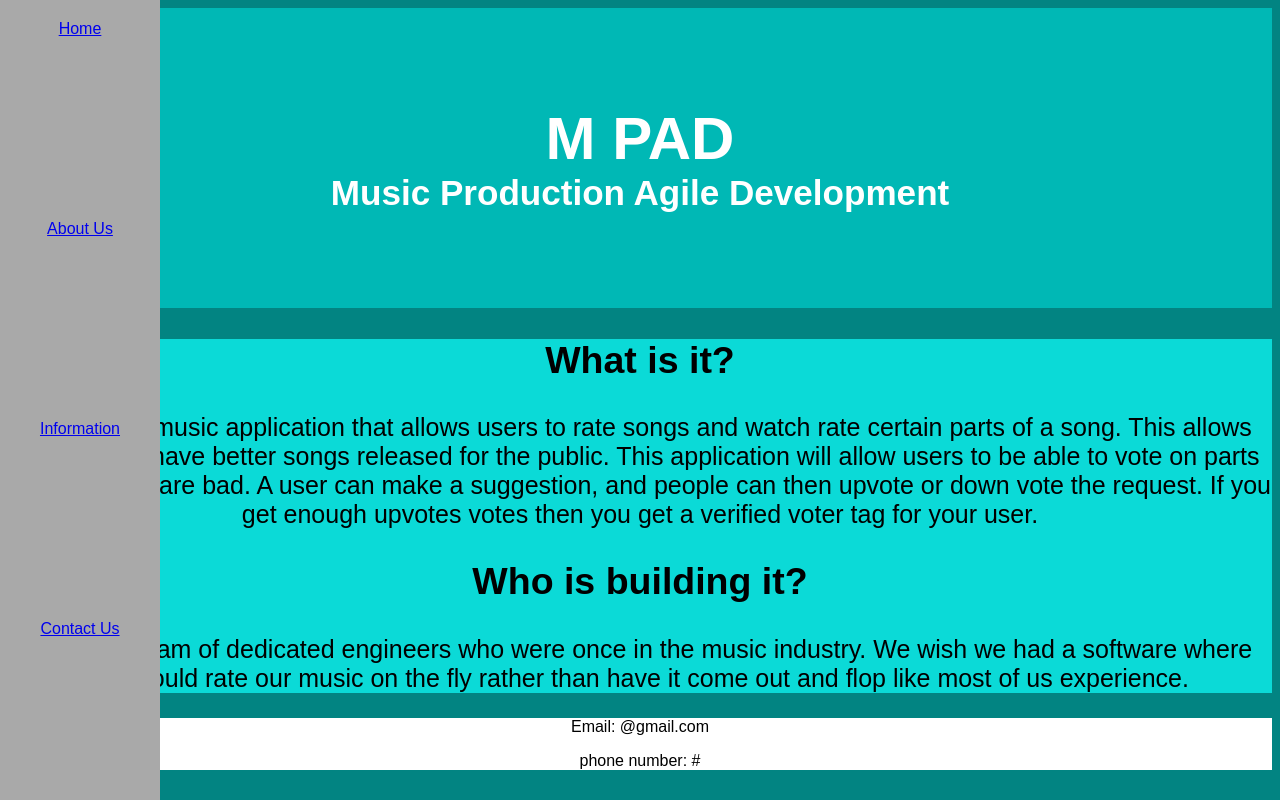
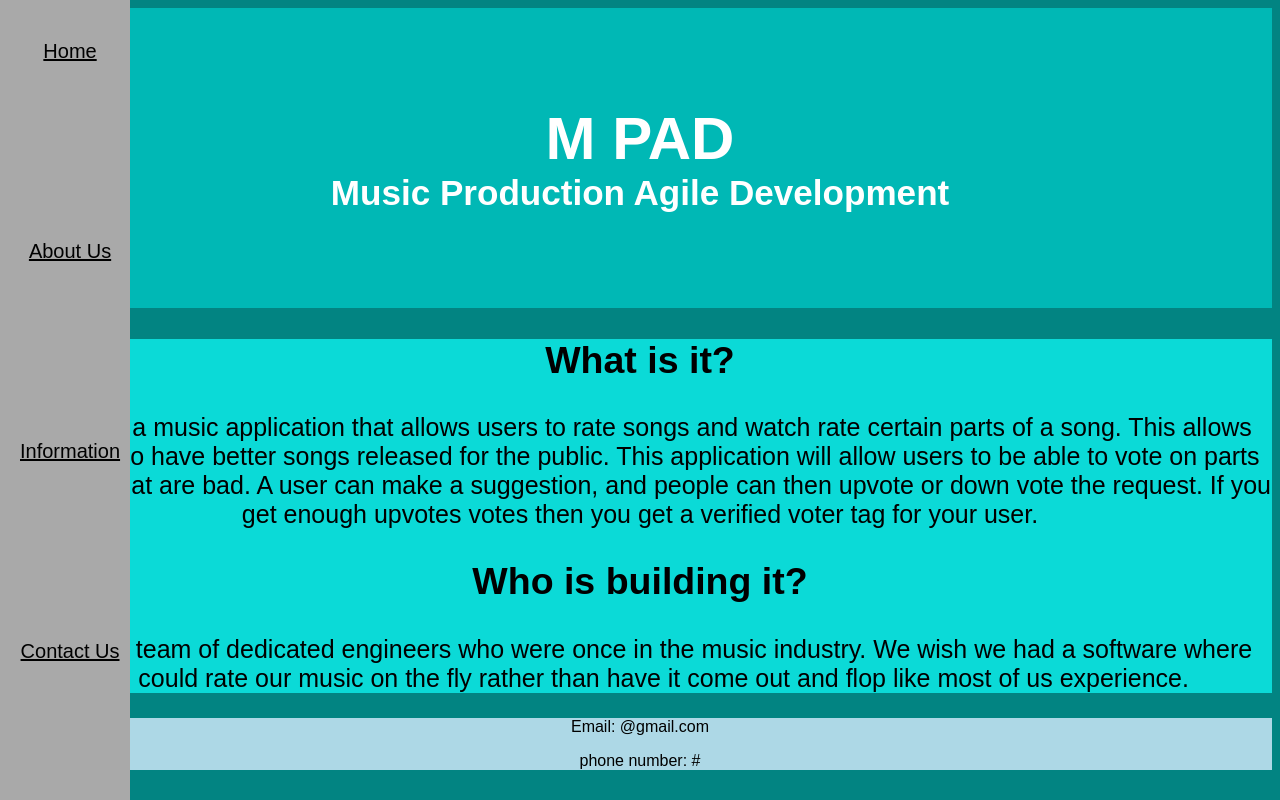
Before and after one commit to joeygaitan/landing-page, a website: page index.html in a window 1280 px wide. Drawn offline with Linux system fonts and the light colour scheme.

Commit message:
added in some css changes

```diff
--- a/index.html
+++ b/index.html
@@ -9,10 +9,10 @@
 </head>
 <body>
     <div class="navBar">
-        <a href="#header">Home</a>
-        <a href="#aboutUs">About Us</a>
-        <a href="#info">Information</a>
-        <a href="#contact">Contact Us</a>
+        <a href="#header" class="nav">Home</a>
+        <a href="#aboutUs"class="nav">About Us</a>
+        <a href="#info"class="nav">Information</a>
+        <a href="#contact"class="nav">Contact Us</a>
     </div>
     <div claas="body">
         <div id="header">
--- a/style.css
+++ b/style.css
@@ -1,12 +1,11 @@
 body{
-    text-align: center;
     background-color: #028482;
     font-family: sans-serif;
 }
 
 .navBar{
   height: 100%; /* Full-height: remove this if you want "auto" height */
-  width: 160px; /* Set the width of the sidebar */
+  width: 130px; /* Set the width of the sidebar */
   position: fixed;
   z-index: 1; /* Stay on top */
   top: 0; /* Stay at the top */
@@ -16,16 +15,18 @@ body{
   padding-top: 20px;
   display: grid;
   grid-row: auto;
-  grid-row-gap: 0;
+  grid-column-gap: 0;
 }
 
-.sideNav a {
-    padding: 6px 8px 6px 16px;
-    text-decoration: none;
-    font-size: 25px;
-    color: #818181;
-  }
-.sideNav a:hover{
+.nav{
+    margin-bottom: -10em;
+    font-size: 20px;
+    color: black;
+    margin: 20px;
+    text-align: center;
+}
+
+.nav:hover{
     color:white
 }
 
@@ -53,8 +54,10 @@ body{
 .bodyInfo{
     background-color: #0bdad7;
     font-size: 25px;
+    text-align: center;
 }
 
 #contact{
-    background-color: white
+    text-align: center;
+    background-color: lightblue
 }
```
